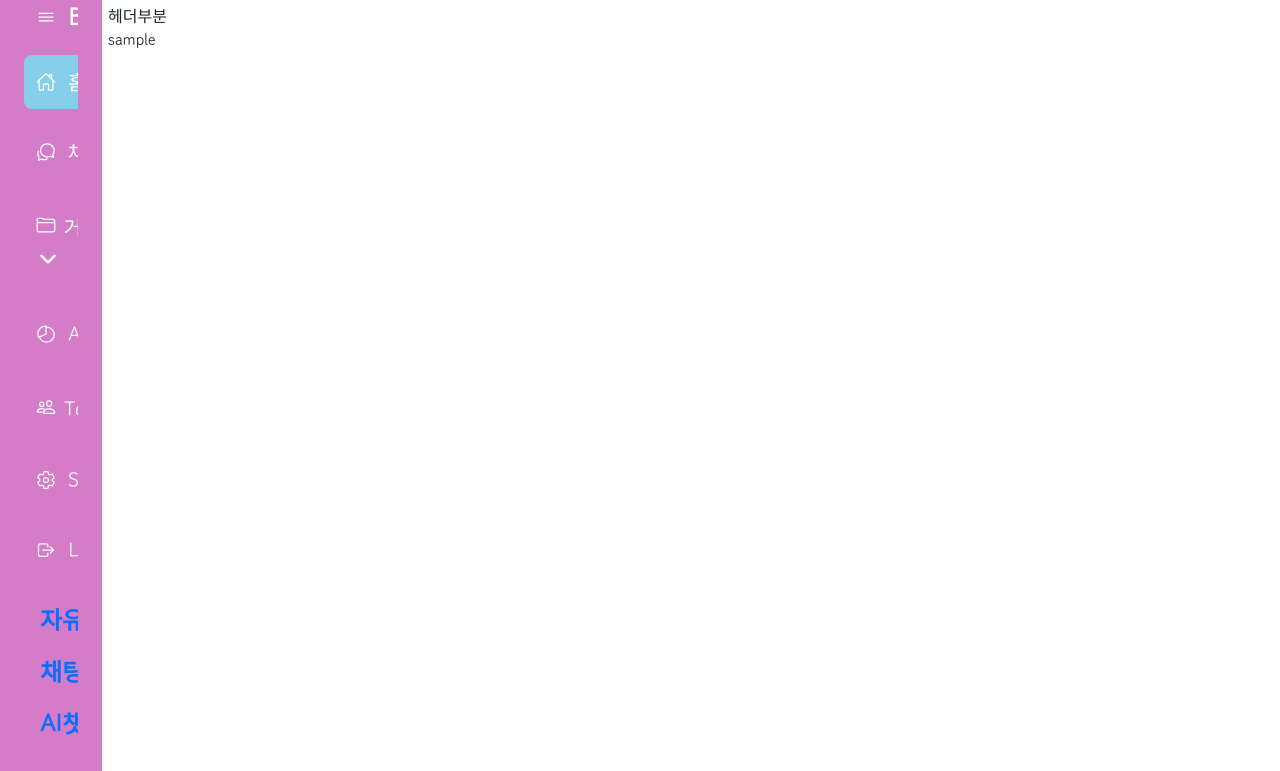
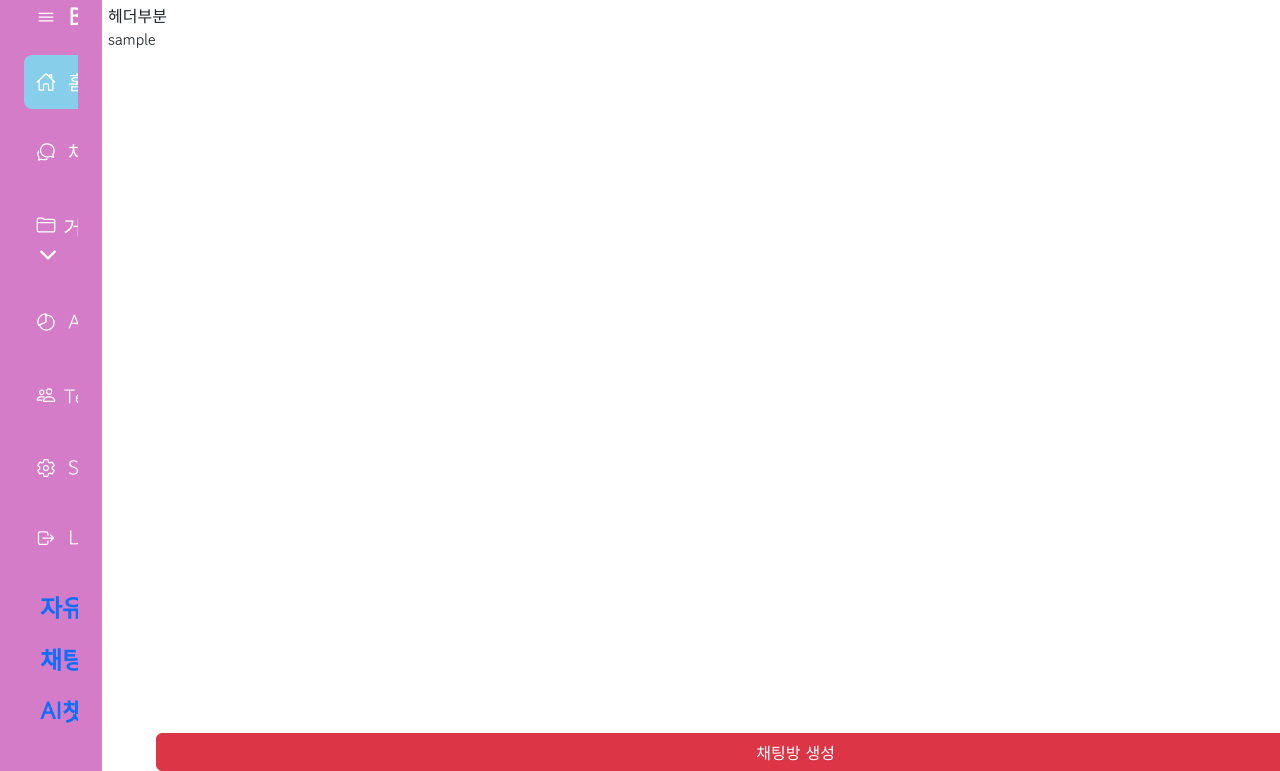
Before and after one commit to 21720819/BT, a Django app: page /buy/auth/1 in a window 1280 px wide. Shown: the part 29-800 px from the top of the page. Run offline with Django 4.2, Linux system fonts and the light colour scheme; tables that the repository leaves empty hold one stand-in row (values such as "Sample post"); some libraries are stand-ins or nearby versions.

Commit message:
createChat

```diff
--- a/accounts/views.py
+++ b/accounts/views.py
@@ -19,6 +19,7 @@
 sendbird_api_token = settings.SENDBIRD_API_TOKEN
 
 
+#sendbird 유저 등록 함수
 def create_sendbird_user(user_id, nickname, profile_url=""):
     url = f"https://api-{application_id}.sendbird.com/v3/users"
     api_headers = {"Api-Token": sendbird_api_token}
@@ -42,7 +43,6 @@
             user = User.objects.create_user(
                 email= request.POST['email'], password=request.POST['password'] ,username = request.POST['username']
             )
-            #센드버드 유저 등록 (나중에 메일 전송 문제 해결되면 active 쪽으로 옮길 예정)
             create_sendbird_user(request.POST['email'],request.POST['username'])
             user.is_active = False
             user.save()
@@ -101,6 +101,8 @@
     if user is not None and account_activation_token.check_token(user, token):
         user.is_active = True
         user.save()
+
+
         auth.login(request, user)
         return redirect('home')
     else:
--- a/buy/urls.py
+++ b/buy/urls.py
@@ -7,10 +7,11 @@
     path('create',views.buyCreate , name='buyCreate'),
     path('detail/<int:post_id>',views.buyDetail,name='buyDetail'),
     path('<int:post_id>/bookmark',views.addBookmark,name='addBookmark'),
-     path('detail/<int:post_id>/delete',views.buyDelete,name='buyDelete'),
+    path('detail/<int:post_id>/delete',views.buyDelete,name='buyDelete'),
     path('detail/<int:post_id>/edit',views.buyEdit,name='buyEdit'),
     path('map/', views.map, name='map'),
     path('auth/<str:post_id>',views.auth , name='auth'),
+    path('createChannel/<str:post_id>',views.createChannel, name='createChannel'),
     path('join/<str:post_id>',views.join , name='join'),
 
   #  path('',views.createpur),
--- a/buy/views.py
+++ b/buy/views.py
@@ -3,7 +3,8 @@
 from .forms import BuyModelform
 from .models import Buy
 from accounts.models import User
-import json
+import json, requests
+from django.conf import settings
 
 def buyHome(request):
     purchase = Buy.objects
@@ -116,11 +117,8 @@
 #         mark.delete()
 #         return redirect('profile/home.html', uid)
 
-# 신청자 목록 보여주는 함수
-def auth(request,post_id):
-    post = get_object_or_404(Buy, pk=post_id)
-    join_user = post.join_users.all()
-    return render(request,  'buy/auth.html',{'join_users':join_user})
+
+
 
 
 #거래 신청 함수
@@ -128,7 +126,6 @@
     post = get_object_or_404(Buy, pk=post_id)
     uid = request.user.id
     user = get_object_or_404(User, pk=uid)
-
     check_join_users = user.join_posts.filter(id=post_id)
     if check_join_users.exists():
         user.join_posts.remove(post)
@@ -139,8 +136,39 @@
         post.join_count += 1
         post.save()
 
+    return redirect('buyDetail',str(post_id))
 
-    return redirect('buyDetail',str(post_id))
+
+#sendbird 정보 가져오기
+application_id = settings.SENDBIRD_APPLICATION_ID
+sendbird_api_token = settings.SENDBIRD_API_TOKEN
+
+#sendbird 그룹채널 생성
+def createChannel(request, post_id):
+    url = f"https://api-{application_id}.sendbird.com/v3/group_channels"
+    api_headers = {"Api-Token": sendbird_api_token}
+    post = get_object_or_404(Buy, pk=post_id)
+    uid = request.user.email #글쓴이도 추가
+    join_users = post.join_users.all()
+    join_user_list = []
+    join_user_list.append(uid)
+    for join_user in join_users:
+         join_user_list.append(join_user.email)
+
+    data = {
+        "name": post.title,
+        "is_pulic" : False,
+        "user_ids" : join_user_list,
+    }
+
+    requests.post(url, data=json.dumps(data), headers=api_headers)
+    return redirect('auth', str(post_id))
+
+ # 신청자 목록 보여주는 함수
+def auth(request,post_id):
+    post = get_object_or_404(Buy, pk=post_id)
+    join_user = post.join_users.all()
+    return render(request,  'buy/auth.html',{'join_users':join_user,  'post_id':post_id})
 
 def map(request):
     # 아이디, 글제목 , 위도 경도
--- a/chat/views.py
+++ b/chat/views.py
@@ -1,4 +1,10 @@
 from django.shortcuts import render
+from django.conf import settings
+
+#sendbird 정보 가져오기
+application_id = settings.SENDBIRD_APPLICATION_ID
+sendbird_api_token = settings.SENDBIRD_API_TOKEN
+
 
 def chatHome(request):
     return render(request,'chat/chatHome.html')
--- a/templates/buy/auth.html
+++ b/templates/buy/auth.html
@@ -1,3 +1,28 @@
+
+<style>
+    .btn_area {
+    position: fixed;
+    bottom: 0;
+    width: 100%;
+    }
+
+</style>
+
+
+
+<script>
+function createChat(){
+    alert('채팅방 생성완료');
+    const button = document.getElementById("createChatButton");
+    button.textContent = "채팅방 생성 완료"
+    button.disabled = true; //생성을 했으니 버튼 비활성화
+
+}
+
+</script>
+
+
+
 {% extends 'nav.html' %}
 
 {% block content %}
@@ -7,4 +32,11 @@
     {{join_user.username}}
 </span>
 {% endfor %}
+
+
+
+<button onClick="createChat()" class = "btn_area btn btn-danger" type="button" id = "createChatButton" >
+    <a href="{% url 'createChannel' post_id %}" style="text-decoration: none; color: white;">채팅방 생성</a>
+</button>
+
 {% endblock %}
--- a/templates/chat/chathome.html
+++ b/templates/chat/chathome.html
@@ -101,17 +101,12 @@
 <div class="chat_list_wrap">
     <div class="header">
       채팅
-      <div style="float: right "><button type="button" class="btn btn-light" >+</button></div>
-    </div>
-    <div class="search">
-      <input type="text" placeholder="이메일/아이피 검색" />
     </div>
     <div class="list">
       <ul>
         <li>
           <table cellpadding="0" cellspacing="0">
             <tr>
-
               <td class="chat_td">
                 <!--Email & Preview-->
                 <div class="email">
```
